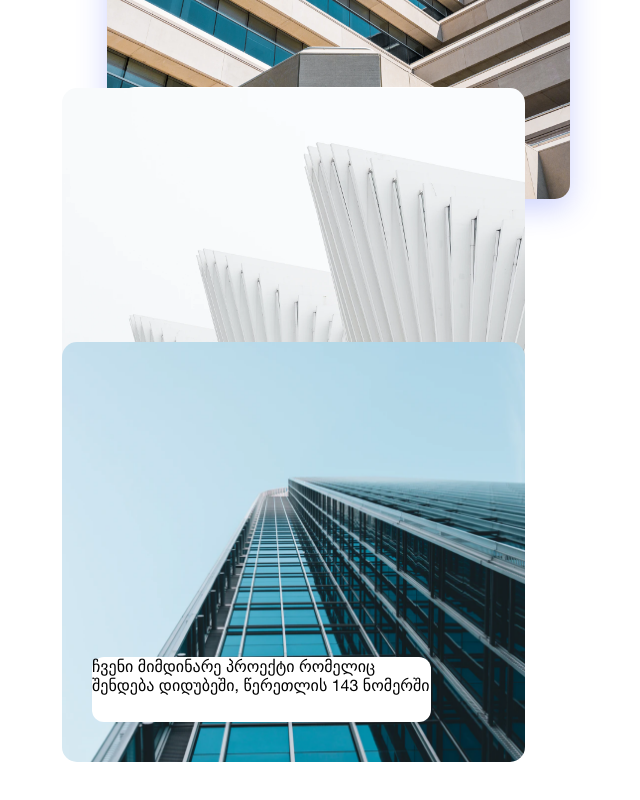
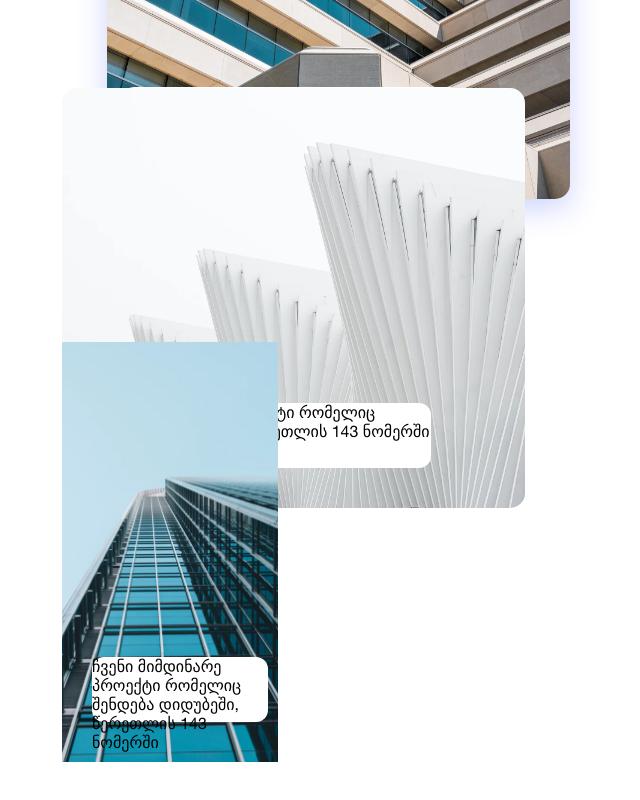
Before and after one commit to Effimowsky/davaleba-7, a plain HTML site: page index.html in a window 1280 px wide. Shown: the part 610-1410 px from the top of the page, without its empty margins (128-768 px from the left). Drawn offline with Linux system fonts and the light colour scheme.

Commit message:
make some changes

```diff
--- a/index.html
+++ b/index.html
@@ -37,9 +37,9 @@
 			</div>
 		</div>
 			<div class="image-box d-inline-block">
-				<img class="image" src="images/photo4.png" alt="image">
+				<img class="image image-4" src="images/photo4.png" alt="image">
 			<div>
-				<p class="position-text">
+				<p class="position-text text-4">
 				ჩვენი მიმდინარე პროექტი რომელიც შენდება დიდუბეში, წერეთლის 143 ნომერში
 				</p>
 			</div>
--- a/style.css
+++ b/style.css
@@ -27,6 +27,11 @@
 .image {
 	margin-right: 25px;
 }
+.image-4 {
+	width: 216px;
+	height: 420px;
+	object-fit: cover;
+}
 .d-inline-block {
 	display: inline-block;
 	margin-right: 25px;
@@ -42,6 +47,10 @@
 	background-color: #FFFFFF;
 	border-radius: 12px;
 	font-family: 'Helvetica Neue';
+}
+.text-4 {
+	width: 176px;
+	height: 65px;
 }
 .image-2 {
 	position: relative;
```
